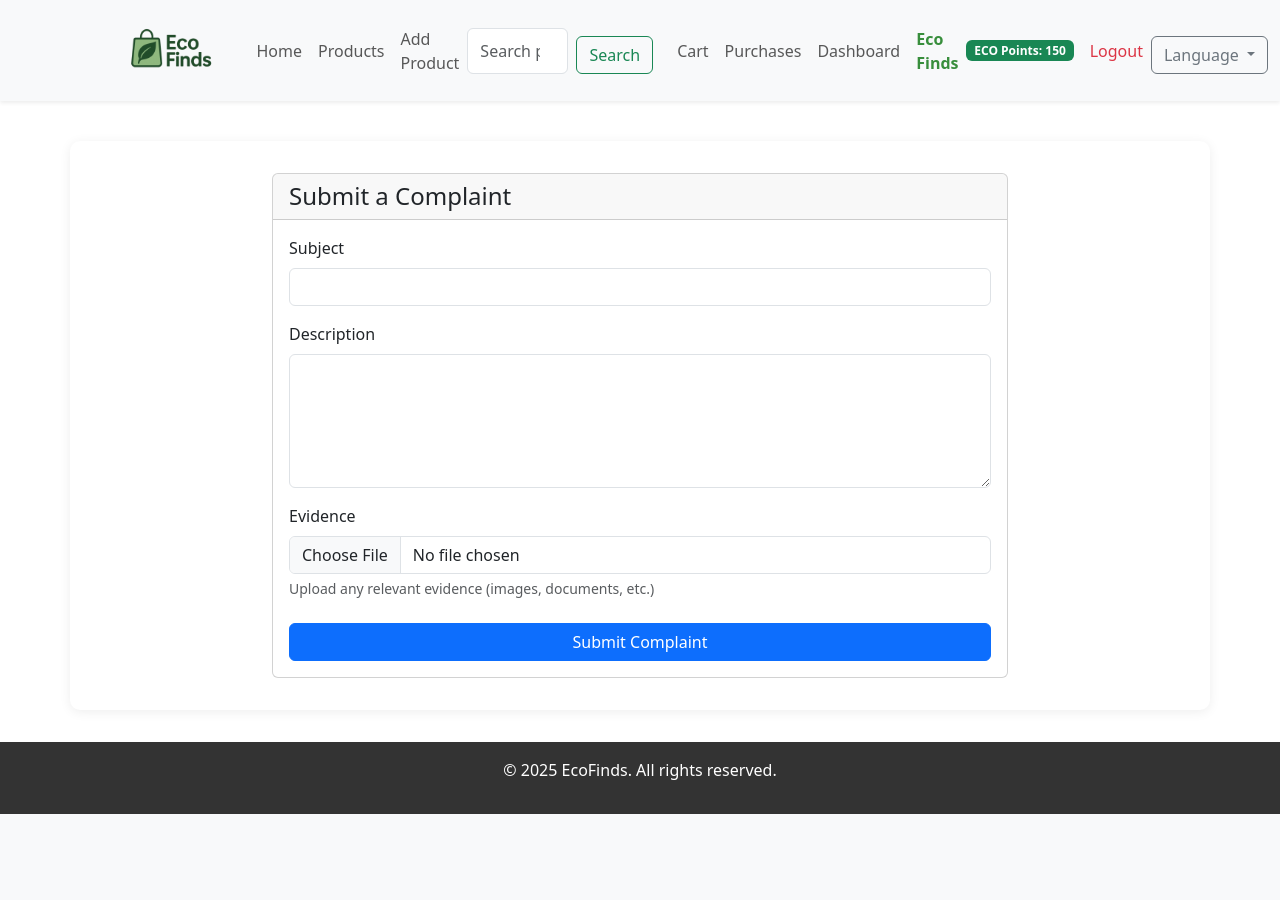
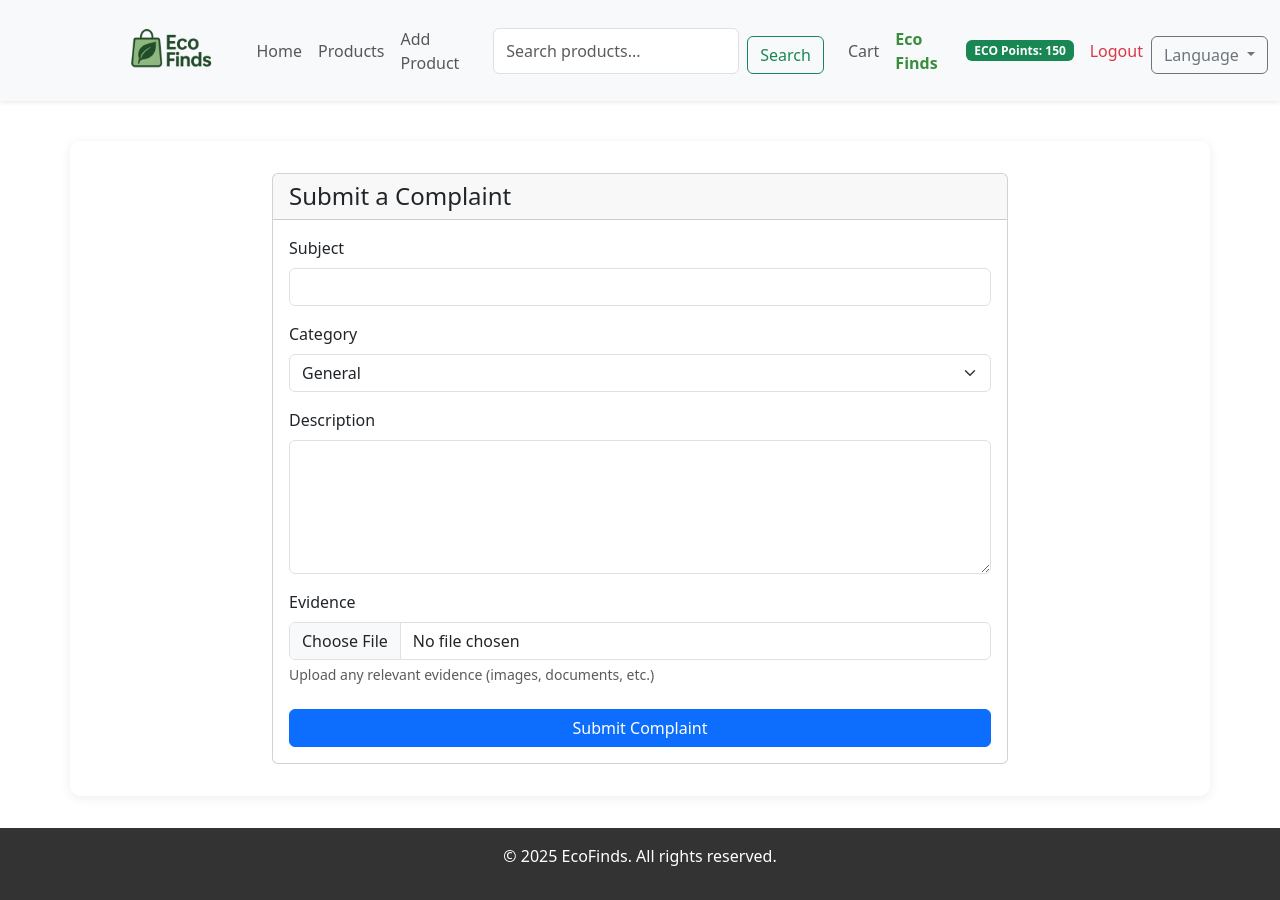
Before and after one commit to 24f2006003/team-369-ecofinds-odoo-hackathon, a Flask app: page /submit-complaint in a window 1280 px wide. Before the commit the page ends 814 px from the top, so only its background shows below. Run offline with Flask 3, Linux system fonts and the light colour scheme; the first user in the database is signed in; some libraries are stand-ins or nearby versions.

Commit message:
Update admin routes and fix complaint assignment

```diff
--- a/app/forms.py
+++ b/app/forms.py
@@ -28,6 +28,13 @@ class ComplaintForm(FlaskForm):
         DataRequired(),
         Length(min=10, message='Description must be at least 10 characters long')
     ])
+    category = SelectField('Category', choices=[
+        ('general', 'General'),
+        ('product_issue', 'Product Issue'),
+        ('seller_issue', 'Seller Issue'),
+        ('technical', 'Technical'),
+        ('other', 'Other')
+    ], default='general')
     evidence = FileField('Evidence', validators=[
         Optional(),
         FileAllowed(['jpg', 'jpeg', 'png', 'pdf', 'doc', 'docx'],
--- a/app/routes.py
+++ b/app/routes.py
@@ -22,28 +22,40 @@
 
 @main.route('/products')
 def products():
-    search_query = request.args.get('search', '')
-    city_query = request.args.get('city', '')
-    state_query = request.args.get('state', '')
+    page = request.args.get('page', 1, type=int)
+    per_page = 12
+    search = request.args.get('search', '')
+    category = request.args.get('category', '')
+    city = request.args.get('city', '')
+    state = request.args.get('state', '')
 
-    query = Product.query
+    query = Product.query.filter_by(is_sold=False)
 
-    if search_query:
+    if search:
         query = query.filter(
             or_(
-                Product.title.ilike(f'%{search_query}%'),
-                Product.description.ilike(f'%{search_query}%')
+                Product.title.ilike(f'%{search}%'),
+                Product.description.ilike(f'%{search}%')
             )
         )
 
-    if city_query:
-        query = query.filter(Product.city.ilike(f'%{city_query}%'))
+    if category:
+        query = query.filter_by(category=category)
 
-    if state_query:
-        query = query.filter(Product.state.ilike(f'%{state_query}%'))
+    if city:
+        query = query.filter_by(city=city)
 
-    products = query.all()
-    return render_template('products.html', products=products)
+    if state:
+        query = query.filter_by(state=state)
+
+    products = query.order_by(Product.created_at.desc()).paginate(page=page, per_page=per_page)
+
+    return render_template('products.html',
+                         products=products,
+                         search=search,
+                         category=category,
+                         city=city,
+                         state=state)
 
 @main.route('/cart')
 @login_required
@@ -59,7 +71,8 @@
         complaint = Complaint(
             user_id=current_user.id,
             subject=form.subject.data,
-            description=form.description.data
+            description=form.description.data,
+            category=form.category.data  # Use category from form
         )
 
         if form.evidence.data:
@@ -79,7 +92,7 @@
         db.session.commit()
 
         flash('Your complaint has been submitted successfully.', 'success')
-        return redirect(url_for('main.index'))
+        return redirect(url_for('main.home'))
 
     return render_template('submit_complaint.html', form=form)
 
@@ -288,46 +301,52 @@
     analytics['category_labels'] = category_labels
     return jsonify(analytics)
 
-@main.route('/new_product', methods=['GET', 'POST'])
+@main.route('/products/new', methods=['GET', 'POST'])
 @login_required
 def new_product():
     if request.method == 'POST':
         title = request.form.get('title')
         description = request.form.get('description')
-        price = request.form.get('price')
+        price = request.form.get('price', type=float)
         category = request.form.get('category')
+        condition = request.form.get('condition')
+        image = request.files.get('image')
 
-        if not all([title, description, price, category]):
+        if not all([title, description, price, category, condition]):
             flash('All fields are required', 'danger')
             return redirect(url_for('main.new_product'))
 
         product = Product(
             title=title,
             description=description,
-            price=float(price),
+            price=price,
             category=category,
-            owner_id=current_user.id
+            condition=condition,
+            seller_id=current_user.id
         )
 
-        if 'image' in request.files:
-            image = request.files['image']
-            if image and allowed_file(image.filename):
-                filename = secure_filename(image.filename)
-                unique_filename = f"{datetime.utcnow().strftime('%Y%m%d_%H%M%S')}_{filename}"
-                image_path = os.path.join(current_app.config['UPLOAD_FOLDER'], 'products', unique_filename)
-                os.makedirs(os.path.dirname(image_path), exist_ok=True)
-                image.save(image_path)
-                product.image_url = f"/uploads/products/{unique_filename}"
+        if image:
+            filename = secure_filename(image.filename)
+            # Create uploads directory if it doesn't exist
+            upload_dir = os.path.join(current_app.static_folder, 'uploads', 'products')
+            os.makedirs(upload_dir, exist_ok=True)
+
+            # Save the file
+            file_path = os.path.join(upload_dir, filename)
+            image.save(file_path)
+
+            # Store the relative URL
+            product.image_url = f'/static/uploads/products/{filename}'
 
         db.session.add(product)
         db.session.commit()
 
-        flash('Product created successfully!', 'success')
+        flash('Product listed successfully!', 'success')
         return redirect(url_for('main.products'))
 
     return render_template('new_product.html')
 
-@main.route('/product/<int:product_id>')
+@main.route('/products/<int:product_id>')
 def product_detail(product_id):
     product = Product.query.get_or_404(product_id)
     return render_template('product_detail.html', product=product)
@@ -459,12 +478,9 @@
     # Create purchase records
     for item in cart_items:
         purchase = Purchase(
-            buyer_id=current_user.id,
-            seller_id=item.product.owner_id,
+            user_id=current_user.id,
             product_id=item.product.id,
-            quantity=item.quantity,
-            amount=item.product.price * item.quantity,
-            status='completed'
+            purchase_price=item.product.price * item.quantity
         )
         db.session.add(purchase)
 
@@ -483,10 +499,19 @@
 @main.route('/purchases')
 @login_required
 def purchases():
-    purchases = Purchase.query.filter_by(buyer_id=current_user.id).order_by(Purchase.created_at.desc()).all()
-    return render_template('purchases.html', purchases=purchases)
+    user_purchases = Purchase.query.filter_by(user_id=current_user.id).order_by(Purchase.created_at.desc()).all()
+    return render_template('purchases.html', purchases=user_purchases)
 
 @main.route('/profile')
 @login_required
 def profile():
-    return render_template('profile.html', user=current_user)
+    user = current_user
+    user_purchases = Purchase.query.filter_by(user_id=user.id).order_by(Purchase.created_at.desc()).all()
+    user_products = Product.query.filter_by(seller_id=user.id).all()
+    user_reviews = ProductRating.query.filter_by(user_id=user.id).all()
+
+    return render_template('profile.html',
+                         user=user,
+                         purchases=user_purchases,
+                         products=user_products,
+                         reviews=user_reviews)
--- a/app/templates/admin/complaint_detail.html
+++ b/app/templates/admin/complaint_detail.html
@@ -140,7 +140,7 @@
                     <h5 class="mb-0">Assignment & Priority</h5>
                 </div>
                 <div class="card-body">
-                    <form action="{{ url_for('admin.update_complaint_assignment', complaint_id=complaint.id) }}" method="POST">
+                    <form action="{{ url_for('admin.update_complaint', complaint_id=complaint.id) }}" method="POST">
                         <div class="mb-3">
                             <label for="assigned_to" class="form-label">Assign To</label>
                             <select class="form-select" name="assigned_to" id="assigned_to">
@@ -177,7 +177,7 @@
                     <h5 class="mb-0">Update Status</h5>
                 </div>
                 <div class="card-body">
-                    <form action="{{ url_for('admin.update_complaint_status', complaint_id=complaint.id) }}" method="POST">
+                    <form action="{{ url_for('admin.update_complaint', complaint_id=complaint.id) }}" method="POST">
                         <div class="mb-3">
                             <label for="status" class="form-label">Status</label>
                             <select class="form-select" name="status" id="status">
--- a/app/templates/admin/complaints.html
+++ b/app/templates/admin/complaints.html
@@ -128,7 +128,7 @@
                     <td>{{ complaint.created_at.strftime('%Y-%m-%d %H:%M') }}</td>
                     <td>{{ complaint.updated_at.strftime('%Y-%m-%d %H:%M') }}</td>
                     <td>
-                        <a href="{{ url_for('admin.view_complaint', complaint_id=complaint.id) }}"
+                        <a href="{{ url_for('admin.complaint_detail', complaint_id=complaint.id) }}"
                            class="btn btn-sm btn-primary">
                             View
                         </a>
--- a/app/templates/base.html
+++ b/app/templates/base.html
@@ -40,12 +40,11 @@
                     <li class="nav-item">
                         <a class="nav-link" href="{{ url_for('main.cart') }}">{{ _('Cart') }}</a>
                     </li>
+                    {% if current_user.is_admin %}
                     <li class="nav-item">
-                        <a class="nav-link" href="{{ url_for('main.purchases') }}">{{ _('Purchases') }}</a>
+                        <a class="nav-link" href="{{ url_for('admin.admin_dashboard') }}">{{ _('Dashboard') }}</a>
                     </li>
-                    <li class="nav-item">
-                        <a class="nav-link" href="{{ url_for('main.dashboard') }}">{{ _('Dashboard') }}</a>
-                    </li>
+                    {% endif %}
                     <li class="nav-item">
                         <a class="nav-link d-flex align-items-center" href="/dashboard" style="font-weight:bold; color:#388e3c;">
                             {{ current_user.username }}
--- a/app/templates/submit_complaint.html
+++ b/app/templates/submit_complaint.html
@@ -18,6 +18,18 @@
                             {% if form.subject.errors %}
                             <div class="invalid-feedback d-block">
                                 {% for error in form.subject.errors %}
+                                <span>{{ error }}</span>
+                                {% endfor %}
+                            </div>
+                            {% endif %}
+                        </div>
+
+                        <div class="mb-3">
+                            {{ form.category.label(class="form-label") }}
+                            {{ form.category(class="form-select") }}
+                            {% if form.category.errors %}
+                            <div class="invalid-feedback d-block">
+                                {% for error in form.category.errors %}
                                 <span>{{ error }}</span>
                                 {% endfor %}
                             </div>
```
Also changed, not shown: app/admin_routes.py (+17 -4 lines), app/models.py (+6 -6 lines), app/templates/purchases.html (+4 -4 lines).
